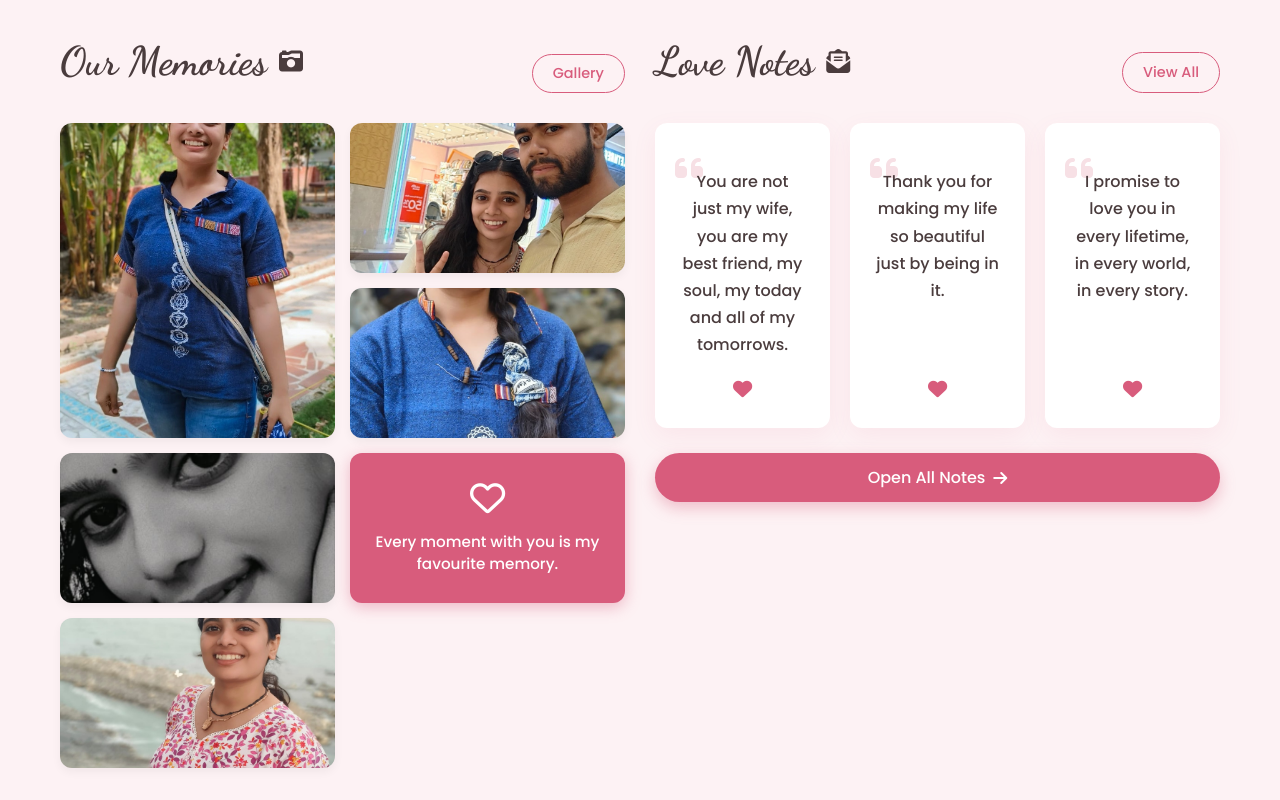
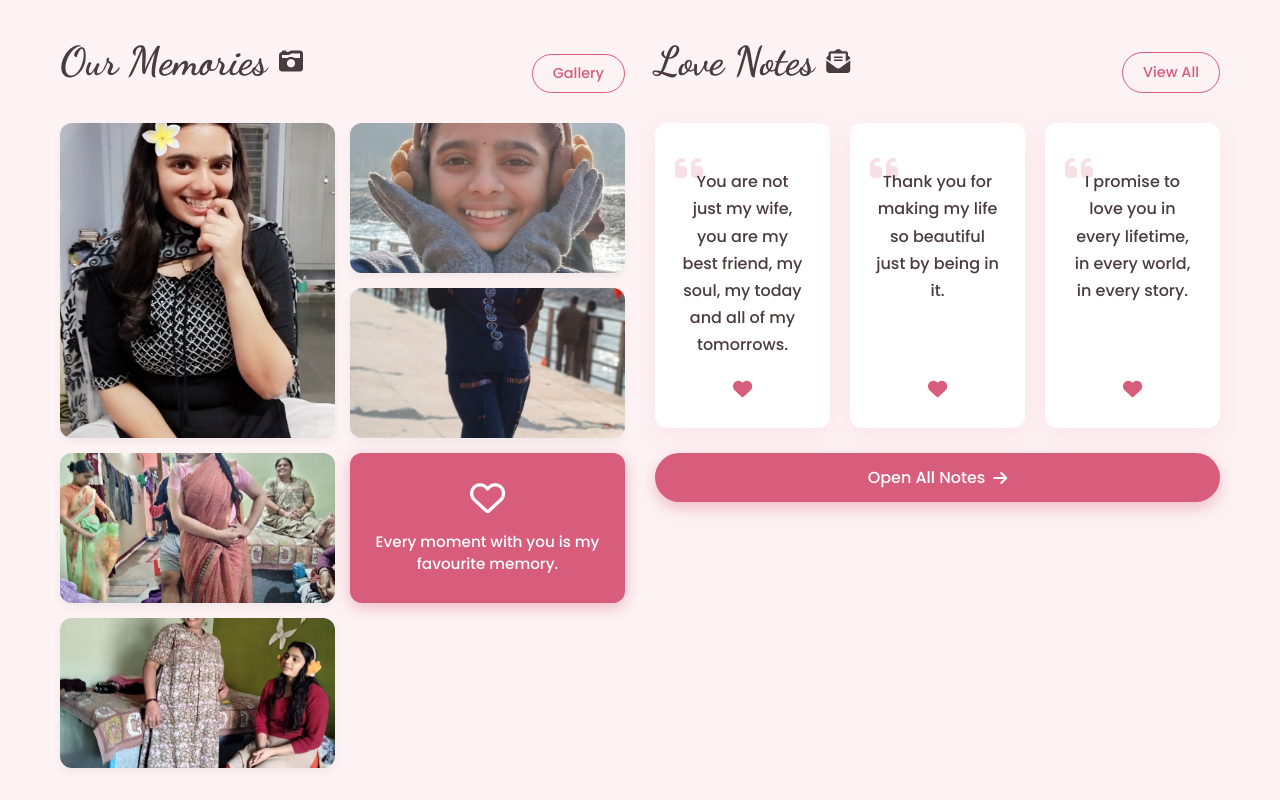
Before and after one commit to amittiwari2236/aahutiday, a plain HTML site: page index.html in a window 1280 px wide. Shown: the part 1400-2200 px from the top of the page. Drawn offline with Linux system fonts and the light colour scheme.

Commit message:
Update Memories grid on homepage to use 5 new unique photos

```diff
--- a/index.html
+++ b/index.html
@@ -138,17 +138,17 @@
                 <button class="btn outline-btn small-btn click-to-open">Gallery</button>
             </div>
             <div class="memories-grid">
-                <div class="memory-img tall fade-in click-to-open" style="background-image: url('assets/photo3.jpg'); cursor: pointer;"></div>
-                <div class="memory-img fade-in click-to-open" style="background-image: url('assets/photo1.jpg'); cursor: pointer;"></div>
-                <div class="memory-img fade-in click-to-open" style="background-image: url('assets/photo4.png'); cursor: pointer;"></div>
-                <div class="memory-img fade-in click-to-open" style="background-image: url('assets/photo5.png'); cursor: pointer;"></div>
+                <div class="memory-img tall fade-in click-to-open" style="background-image: url('assets/P.jpeg'); cursor: pointer;"></div>
+                <div class="memory-img fade-in click-to-open" style="background-image: url('assets/photo6.jpeg'); cursor: pointer;"></div>
+                <div class="memory-img fade-in click-to-open" style="background-image: url('assets/photo7.jpeg'); cursor: pointer;"></div>
+                <div class="memory-img fade-in click-to-open" style="background-image: url('assets/photo8.jpeg'); cursor: pointer;"></div>
 
                 <div class="memory-text-card fade-in">
                     <i class="fa-regular fa-heart"></i>
                     <p>Every moment with you is my favourite memory.</p>
                 </div>
 
-                <div class="memory-img fade-in click-to-open" style="background-image: url('assets/photo2.jpg'); cursor: pointer;"></div>
+                <div class="memory-img fade-in click-to-open" style="background-image: url('assets/photo9.jpeg'); cursor: pointer;"></div>
             </div>
         </div>
 
```
